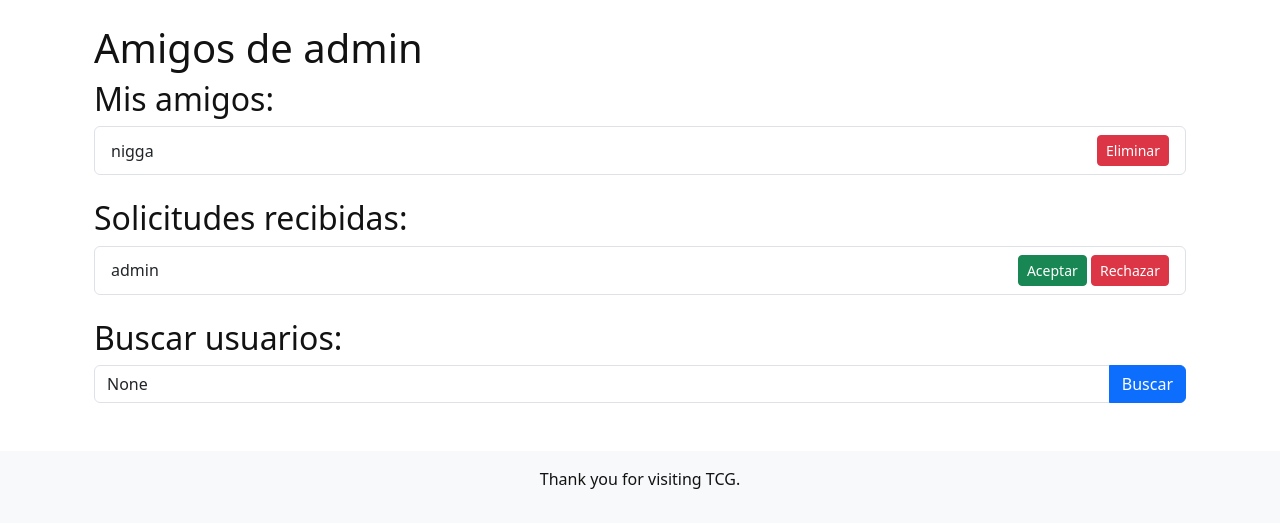
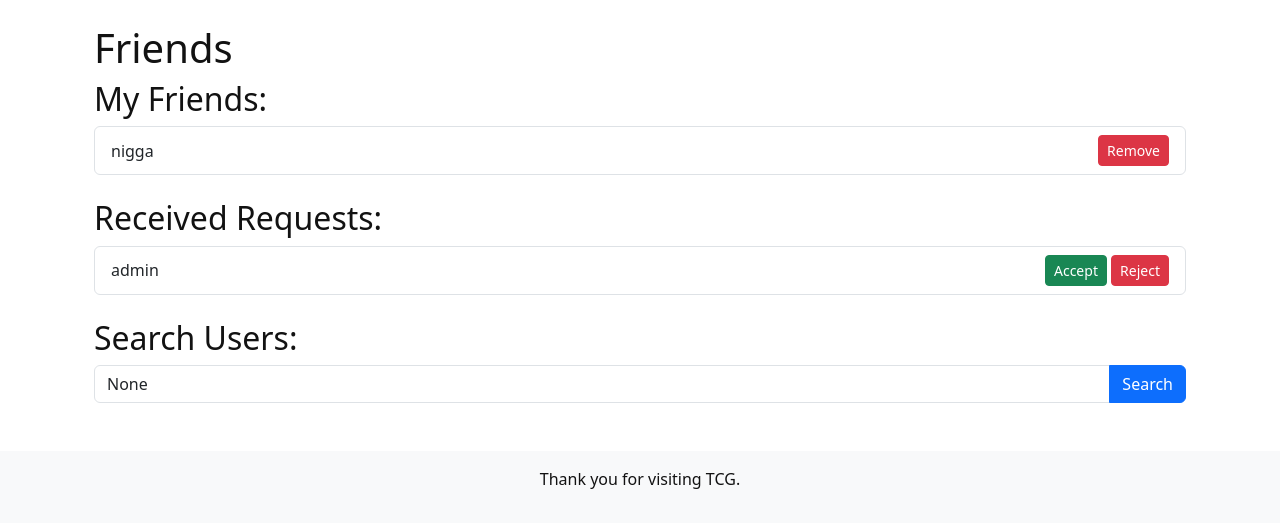
Before and after one commit to nsaadig16/DjangoProjectWeb, a Django app: page /friends/ in a window 1280 px wide. Shown: the part 62-590 px from the top of the page. Run offline with Django 5.2, Linux system fonts and the light colour scheme; a user stored in the database is signed in; data comes from the database, SQL or seed files in the repository; both versions use the stored data as it was after the commit; tables that the repository leaves empty hold one stand-in row (values such as "Sample post").

Commit message:
many changes

```diff
--- a/WebProjecte/admin.py
+++ b/WebProjecte/admin.py
@@ -1,7 +1,7 @@
 from django.contrib import admin
 from django.contrib.auth.models import User
 
-from .models import Card, Rarity, CardSet, Profile, Collection, CollectionCard
+from .models import Card, Rarity, CardSet, Profile, Collection, CollectionCard, UserCard
 
 admin.site.register(Card)
 admin.site.register(Rarity)
@@ -9,3 +9,4 @@
 admin.site.register(Profile)
 admin.site.register(Collection)
 admin.site.register(CollectionCard)
+admin.site.register(UserCard)
--- a/WebProjecte/models.py
+++ b/WebProjecte/models.py
@@ -5,6 +5,7 @@
 from django.db.models.signals import post_save
 from django.dispatch import receiver
 from WebProjecte.services.profile_image import generate_avatar
+from django.utils import timezone
 
 class Collection(models.Model):
     user=models.OneToOneField(User, on_delete=models.CASCADE)
@@ -31,6 +32,18 @@
     image = models.ImageField(upload_to='card_images',default='card_images/default.jpg')
     rarity=models.ForeignKey(Rarity, on_delete=models.CASCADE)
     card_set=models.ForeignKey(CardSet, on_delete=models.CASCADE)
+    def __str__(self):
+        return self.title
+
+
+class UserCard(models.Model):
+    title = models.CharField(max_length=100)
+    description = models.TextField()
+    image = models.ImageField(upload_to='user_card_images', default='card_images/default.jpg')
+    rarity = models.ForeignKey(Rarity, on_delete=models.CASCADE)
+    user = models.ForeignKey(User, on_delete=models.CASCADE, related_name='cards')
+    created_at = models.DateTimeField(default=timezone.now)
+
     def __str__(self):
         return self.title
 
--- a/WebProjecte/templates/friends/friends_list.html
+++ b/WebProjecte/templates/friends/friends_list.html
@@ -1,55 +1,55 @@
 {% extends 'base.html' %}
-{% block title %}Amigos{% endblock %}
+{% block title %}Friends{% endblock %}
 
 {% block content %}
 <div class="container">
-    <h1>Amigos de {{ request.user.username }}</h1>
+    <h1>Friends</h1>
 
-    <h2>Mis amigos:</h2>
+    <h2>My Friends:</h2>
         <ul class="list-group mb-4">
             {% for friend in request.user.profile.friends.all %}
                 <li class="list-group-item d-flex justify-content-between align-items-center">
                     {{ friend.user.username }}
-                    <a href="{% url 'remove_friend' friend.user.id %}" class="btn btn-danger btn-sm">Eliminar</a>
+                    <a href="{% url 'remove_friend' friend.user.id %}" class="btn btn-danger btn-sm">Remove</a>
                 </li>
             {% empty %}
-                <li class="list-group-item">No tienes amigos aún 😢</li>
+                <li class="list-group-item">You don't have any friends yet 😢</li>
             {% endfor %}
         </ul>
 
-    <h2>Solicitudes recibidas:</h2>
+    <h2>Received Requests:</h2>
     <ul class="list-group mb-4">
         {% for fr in request.user.received_requests.all %}
             <li class="list-group-item d-flex justify-content-between align-items-center">
                 {{ fr.from_user.username }}
                 <div>
-                    <a href="{% url 'accept_friend_request' fr.id %}" class="btn btn-success btn-sm">Aceptar</a>
-                    <a href="{% url 'reject_friend_request' fr.id %}" class="btn btn-danger btn-sm">Rechazar</a>
+                    <a href="{% url 'accept_friend_request' fr.id %}" class="btn btn-success btn-sm">Accept</a>
+                    <a href="{% url 'reject_friend_request' fr.id %}" class="btn btn-danger btn-sm">Reject</a>
                 </div>
             </li>
         {% empty %}
-            <li class="list-group-item">No tienes solicitudes pendientes.</li>
+            <li class="list-group-item">You don't have any pending requests.</li>
         {% endfor %}
     </ul>
 
-    <h2>Buscar usuarios:</h2>
+    <h2>Search Users:</h2>
     <form method="GET" class="input-group mb-3">
-        <input type="text" name="q" class="form-control" placeholder="Buscar usuario..." value="{{ query }}">
-        <button type="submit" class="btn btn-primary">Buscar</button>
+        <input type="text" name="q" class="form-control" placeholder="Search user..." value="{{ query }}">
+        <button type="submit" class="btn btn-primary">Search</button>
     </form>
 
     {% if query %}
-        <h3>Resultados para "{{ query }}":</h3>
+        <h3>Results for "{{ query }}":</h3>
         <ul class="list-group">
             {% for user in search_results %}
                 {% if user.profile not in request.user.profile.friends.all and user != request.user %}
                     <li class="list-group-item d-flex justify-content-between align-items-center">
                         {{ user.username }}
-                        <a href="{% url 'send_friend_request' user.id %}" class="btn btn-info btn-sm">Enviar solicitud</a>
+                        <a href="{% url 'send_friend_request' user.id %}" class="btn btn-info btn-sm">Send Request</a>
                     </li>
                 {% endif %}
             {% empty %}
-                <li class="list-group-item">No se encontraron usuarios.</li>
+                <li class="list-group-item">No users found.</li>
             {% endfor %}
         </ul>
     {% endif %}
--- a/WebProjecte/views.py
+++ b/WebProjecte/views.py
@@ -13,7 +13,7 @@
 from django import forms
 from .utils import open_pack
 from django.contrib.auth.decorators import user_passes_test
-from .forms import CardForm
+from .forms import UserCardForm
 from .models import Card, CollectionCard, Collection
 import os
 import uuid
@@ -196,12 +196,14 @@
 @login_required()
 def add_card(request):
     if request.method == 'POST':
-        form = CardForm(request.POST)
+        form = UserCardForm(request.POST, request.FILES)
         if form.is_valid():
-            form.save()
-            return redirect('cards')  # redirigir a la lista de cartas o donde prefieras
+            card = form.save(commit=False)
+            card.user = request.user
+            card.save()
+            return redirect('home')
     else:
-        form = CardForm()
+        form = UserCardForm()
 
     return render(request, 'add_card.html', {'form': form})
 
@@ -267,7 +269,7 @@
         else:
             messages.error(request, 'Error updating avatar.')
         return redirect('profile')
-    return render(request, 'refresh_avatar.html')
+    return render(request, 'profile.html')
 
 def coleccion_view(request):
     if request.user.is_authenticated:
```
Also changed, not shown: WebProjecte/forms.py (+4 -4 lines), WebProjecte/migrations/0005_usercard.py (added), db.sqlite3.
